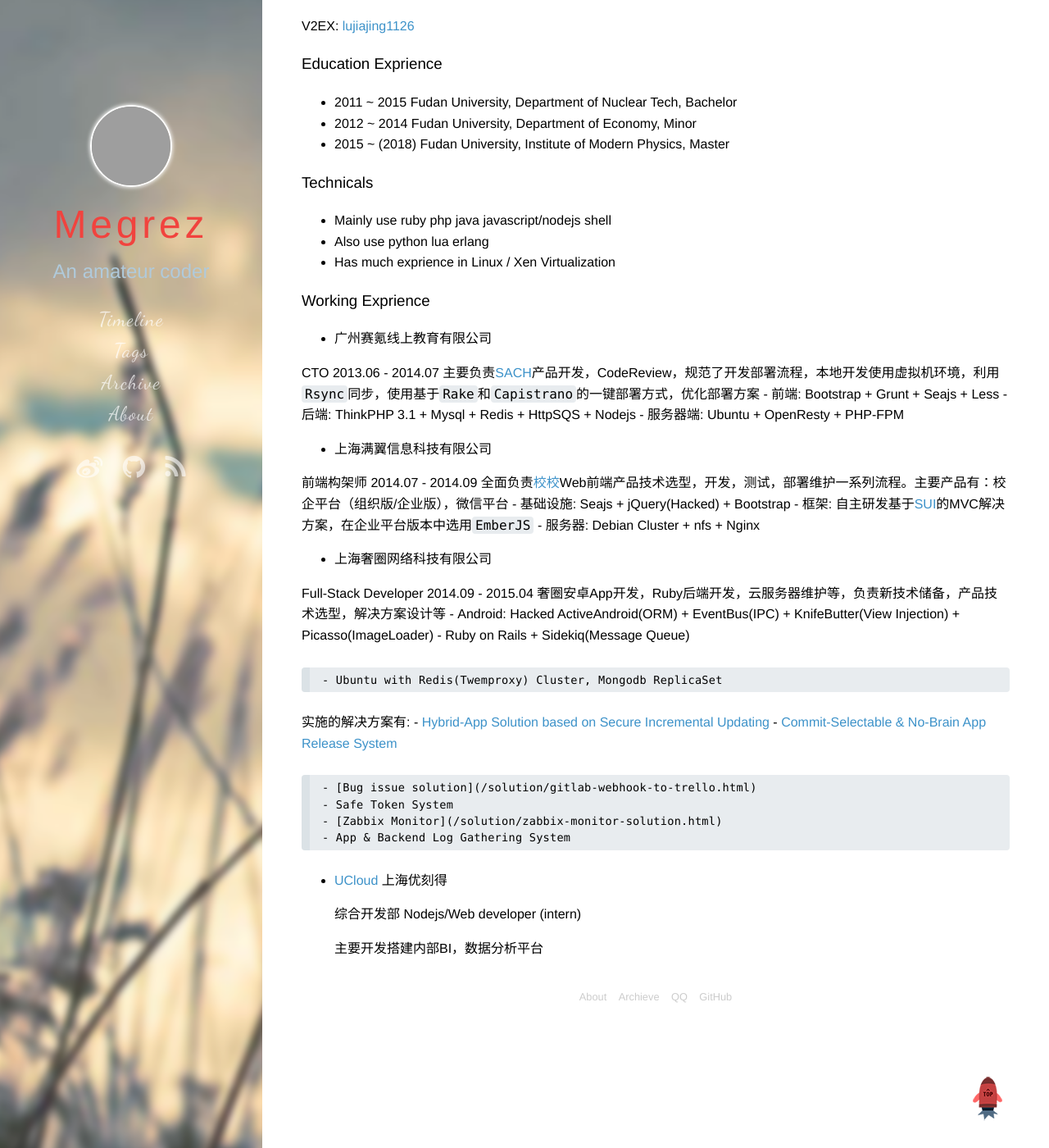
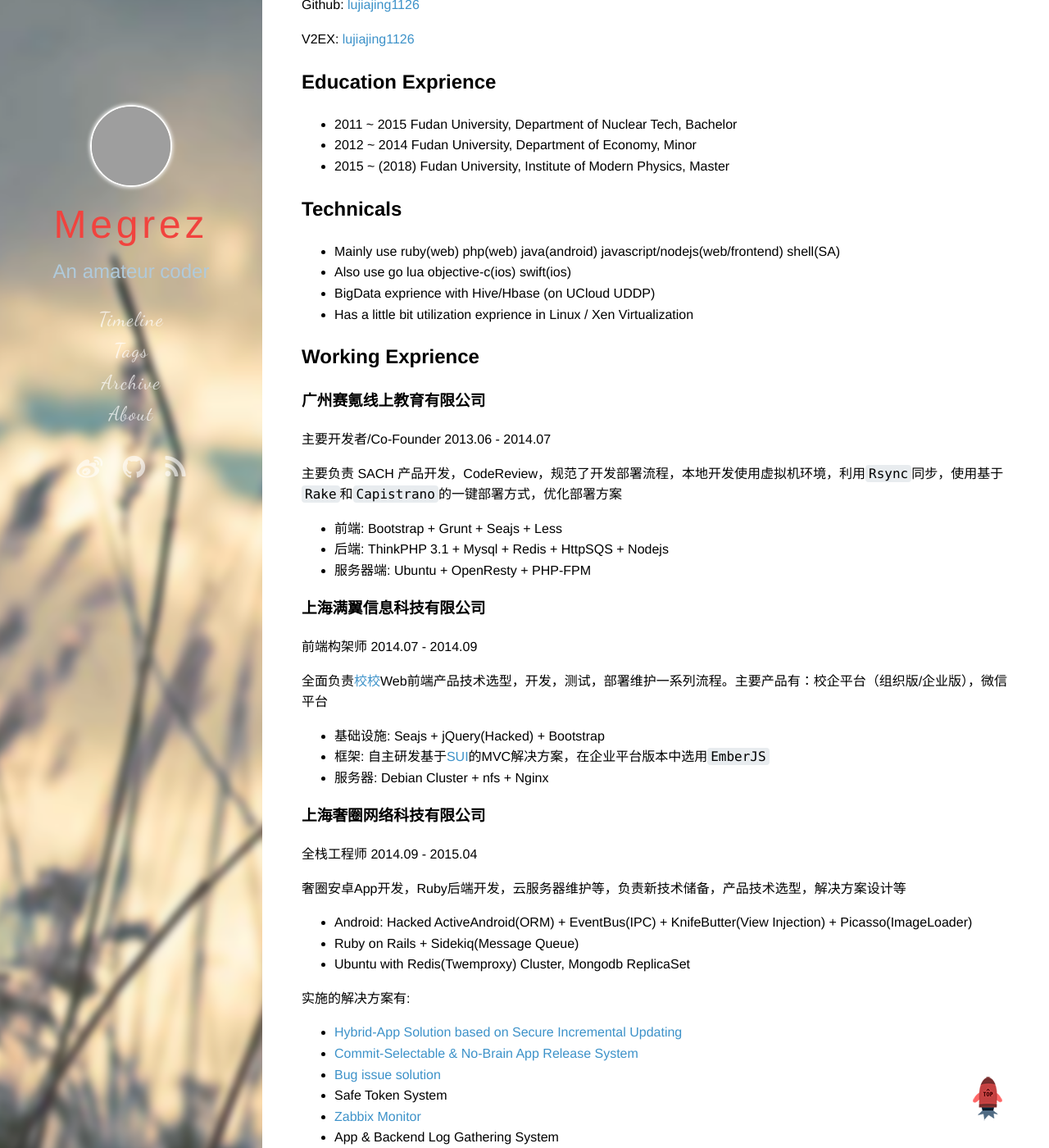
Before and after one commit to lujiajing1126/lujiajing1126.github.com, a Jekyll site: the page built from resume.md, in a window 1280 px wide and 1400 px high, scrolled down 285 px. Shown: the whole window at 82% size. Built offline with Jekyll 4.4.1, drawn with Linux system fonts in a browser that asks for light colours; some web fonts are replaced; comment, search, counter and statistics services are not loaded; grey boxes are pictures that could not be loaded.

Commit message:
Fix Resume Bug

````diff
--- a/resume.md
+++ b/resume.md
@@ -4,7 +4,7 @@ title: Resume
 permalink: /resume/
 ---
 
-## Resume
+# Resume
 
 ---
 
@@ -20,60 +20,62 @@ Github: [lujiajing1126](https://github.com/lujiajing1126)
 
 V2EX: [lujiajing1126](https://www.v2ex.com/member/lujiajing1126)
 
-### Education Exprience
+## Education Exprience
 
  - 2011 ~ 2015 Fudan University, Department of Nuclear Tech, Bachelor
  - 2012 ~ 2014 Fudan University, Department of Economy, Minor
  - 2015 ~ (2018) Fudan University, Institute of Modern Physics, Master
 
-### Technicals
+## Technicals
 
- - Mainly use ruby php java javascript/nodejs shell
- - Also use python lua erlang
- - Has much exprience in Linux / Xen Virtualization
+ - Mainly use ruby(web) php(web) java(android) javascript/nodejs(web/frontend) shell(SA)
+ - Also use go lua objective-c(ios) swift(ios)
+ - BigData exprience with Hive/Hbase (on UCloud UDDP)
+ - Has a little bit utilization exprience in Linux / Xen Virtualization
 
-### Working Exprience
+## Working Exprience
 
-  - 广州赛氪线上教育有限公司
+### **广州赛氪线上教育有限公司**
 
-  	CTO  2013.06 - 2014.07
+  主要开发者/Co-Founder  2013.06 - 2014.07
 
-  	主要负责[SACH](http://www.mysach.com)产品开发，CodeReview，规范了开发部署流程，本地开发使用虚拟机环境，利用```Rsync```同步，使用基于```Rake```和```Capistrano```的一键部署方式，优化部署方案
+  主要负责 SACH 产品开发，CodeReview，规范了开发部署流程，本地开发使用虚拟机环境，利用`Rsync`同步，使用基于`Rake`和`Capistrano`的一键部署方式，优化部署方案
 
-  	- 前端: Bootstrap + Grunt + Seajs + Less
-  	- 后端: ThinkPHP 3.1 + Mysql + Redis + HttpSQS + Nodejs
-  	- 服务器端: Ubuntu + OpenResty + PHP-FPM
+   - 前端: Bootstrap + Grunt + Seajs + Less
+   - 后端: ThinkPHP 3.1 + Mysql + Redis + HttpSQS + Nodejs
+   - 服务器端: Ubuntu + OpenResty + PHP-FPM
 
-  - 上海满翼信息科技有限公司
+### **上海满翼信息科技有限公司**
 
-  	前端构架师  2014.07 - 2014.09
+  前端构架师  2014.07 - 2014.09
 
-  	全面负责[校校](http://xiaoxiao.la)Web前端产品技术选型，开发，测试，部署维护一系列流程。主要产品有：校企平台（组织版/企业版），微信平台
+  全面负责[校校](http://xiaoxiao.la)Web前端产品技术选型，开发，测试，部署维护一系列流程。主要产品有：校企平台（组织版/企业版），微信平台
 
-  	- 基础设施: Seajs + jQuery(Hacked) + Bootstrap
-  	- 框架: 自主研发基于[SUI](https://github.com/lujiajing1126/SUI)的MVC解决方案，在企业平台版本中选用```EmberJS```
-  	- 服务器: Debian Cluster + nfs + Nginx
+   - 基础设施: Seajs + jQuery(Hacked) + Bootstrap
+   - 框架: 自主研发基于[SUI](https://github.com/lujiajing1126/SUI)的MVC解决方案，在企业平台版本中选用`EmberJS`
+   - 服务器: Debian Cluster + nfs + Nginx
 
-  - 上海奢圈网络科技有限公司
+### **上海奢圈网络科技有限公司**
 
-  	Full-Stack Developer  2014.09 - 2015.04
+  全栈工程师  2014.09 - 2015.04
 
-  	奢圈安卓App开发，Ruby后端开发，云服务器维护等，负责新技术储备，产品技术选型，解决方案设计等
+  奢圈安卓App开发，Ruby后端开发，云服务器维护等，负责新技术储备，产品技术选型，解决方案设计等
 
-  	- Android: Hacked ActiveAndroid(ORM) + EventBus(IPC) + KnifeButter(View Injection) + Picasso(ImageLoader)
-  	- Ruby on Rails + Sidekiq(Message Queue)
-    - Ubuntu with Redis(Twemproxy) Cluster, Mongodb ReplicaSet
+  - Android: Hacked ActiveAndroid(ORM) + EventBus(IPC) + KnifeButter(View Injection) + Picasso(ImageLoader)
+  - Ruby on Rails + Sidekiq(Message Queue)
+  - Ubuntu with Redis(Twemproxy) Cluster, Mongodb ReplicaSet
 
-  	实施的解决方案有:
-  	- [Hybrid-App Solution based on Secure Incremental Updating](https://ruby-china.org/topics/23258)
-  	- [Commit-Selectable & No-Brain App Release System](/automation/Commit-Selectable-and-No-Brain-App-Release-System.html)
-    - [Bug issue solution](/solution/gitlab-webhook-to-trello.html)
-    - Safe Token System
-    - [Zabbix Monitor](/solution/zabbix-monitor-solution.html)
-    - App & Backend Log Gathering System
+  实施的解决方案有:
 
-  - [UCloud](http://www.ucloud.cn/) 上海优刻得
+  - [Hybrid-App Solution based on Secure Incremental Updating](https://ruby-china.org/topics/23258)
+  - [Commit-Selectable & No-Brain App Release System](/automation/Commit-Selectable-and-No-Brain-App-Release-System.html)
+  - [Bug issue solution](/solution/gitlab-webhook-to-trello.html)
+  - Safe Token System
+  - [Zabbix Monitor](/solution/zabbix-monitor-solution.html)
+  - App & Backend Log Gathering System
 
-    综合开发部 Nodejs/Web developer (intern)
+### **[UCloud](http://www.ucloud.cn/) 上海优刻得云计算**
 
-    主要开发搭建内部BI，数据分析平台
+  综合开发部 Nodejs/Web developer (intern)
+
+  主要开发搭建内部BI，数据分析平台
````
